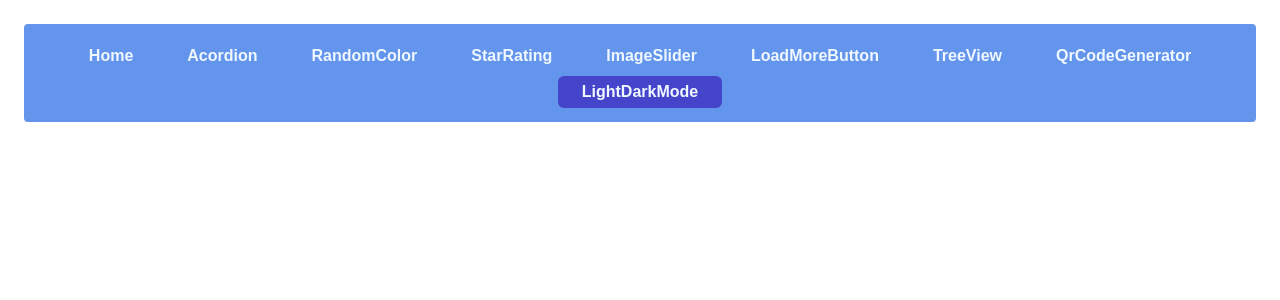
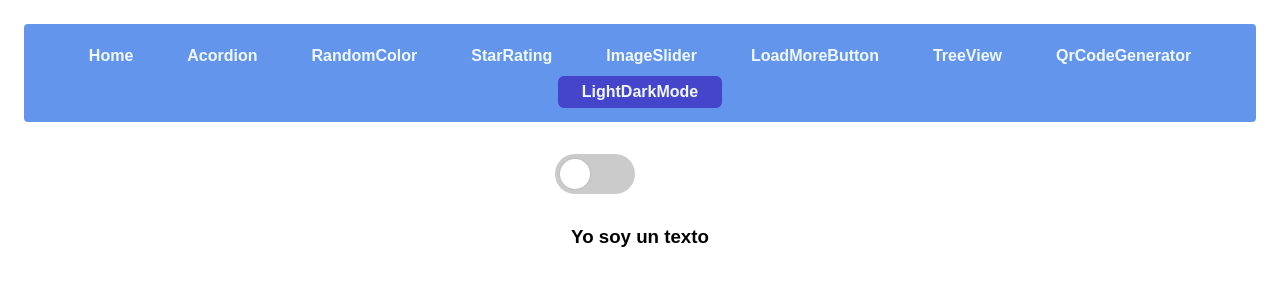
Before and after one commit to fabroche/25_react_projects, a React (Vite) app: page /#/light-dark-mode in a window 1280 px wide. Shown: the top 300 px of the page. Built offline with nearby package versions, Linux system fonts and the light colour scheme.

Commit message:
feat: implemented LightDarkMode component

```diff
--- a/src/LightDarkMode/LightDarkMode.css
+++ b/src/LightDarkMode/LightDarkMode.css
@@ -0,0 +1,44 @@
+.changeTheme {
+    position: relative;
+    width: 80px;
+    height: 40px;
+    display: block;
+    background: #cbcbcb;
+    border-radius: 20px;
+    margin-bottom: 2.4rem;
+    cursor: pointer;
+    transition: all 0.3s ease-in-out;
+}
+
+.changeTheme::before {
+    position: absolute;
+    text-align: center;
+    font-size: 2rem;
+    left: .5rem;
+    top: .5rem;
+    width: 3rem;
+    height: 3rem;
+    background-color: #fff;
+    content: "";
+    border-radius: 50%;
+    transition: all 0.3s ease-in-out;
+    box-shadow: 0 0 .3rem #b5b4b4;
+}
+
+.changeTheme:has(input:checked) {
+    background-color: #4cb774;
+
+    &.changeTheme::before {
+        left: calc(100% - 3.5rem);
+    }
+}
+
+.changeTheme input {
+    display: none;
+}
+
+.text-container {
+    padding: .8rem 1.6rem;
+    border-radius: .8rem;
+    transition: all .3s ease-in-out;
+}
--- a/src/LightDarkMode/LightDarkMode.jsx
+++ b/src/LightDarkMode/LightDarkMode.jsx
@@ -1,10 +1,40 @@
 import './LightDarkMode.css'
+import {useContext, useState} from "react";
+import {AppThemeContex} from "./context/AppThemeContex.jsx";
+
+const THEMES = {
+    light: "light",
+    dark: "dark",
+}
 
 function LightDarkMode() {
+    const [theme, setTheme] = useState(THEMES.light);
+
+    const {isDarkMode, setIsDarkMode} = useContext(AppThemeContex)
+
+    function handleOnChangeTheme(e) {
+        setTheme(e.target.checked ? THEMES.dark : THEMES.light);
+        setIsDarkMode(e.target.checked);
+    }
+
+
     return (
-        <div className="LightDarkMode">
-            <div className="LightDarkMode-container"></div>
+        <div className="lightDarkMode">
+            <label
+                className="changeTheme"
+            >
+                <input
+                    id="changeTheme-btn"
+                    type="checkbox"
+                    name="ChangeTheme"
+                    onChange={handleOnChangeTheme}
+                    checked={isDarkMode}
+                />
+            </label>
 
+            <div className={`text-container ${isDarkMode ? 'light' : 'dark'}`}>
+                <h3>Yo soy un texto</h3>
+            </div>
         </div>
     );
 }
```
